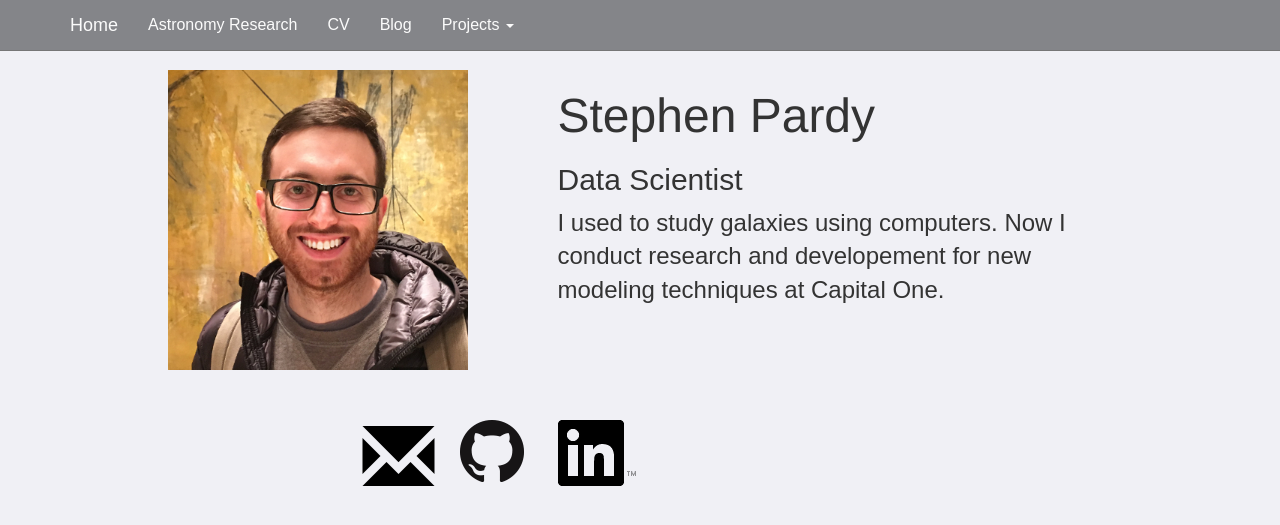
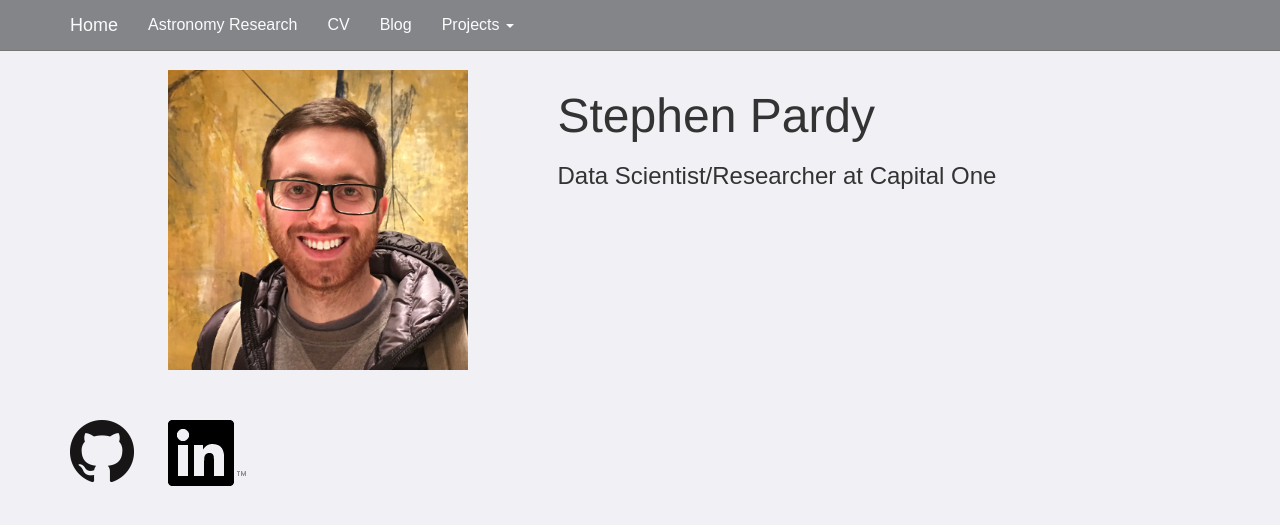
Before and after one commit to stephenpardy/stephenpardy.github.io, a Jekyll site: the page built from index.html, in a window 1280 px wide. Shown: the top 525 px of the page. Built offline with Jekyll 4.4.1, drawn with Linux system fonts in a browser that asks for light colours; nearby versions of some CDN libraries.

Commit message:
Remove some details

```diff
--- a/CV/index.html
+++ b/CV/index.html
@@ -3,9 +3,6 @@ layout: cv
 title: CV
 ---
   <link href="{{ site.baseurl }}/css/cv.css" rel="stylesheet">
-      <div class="container top-buffer">
-        <p><a href="{{ site.baseurl }}/resources/resume.pdf">PDF Version</a></p>
-      </div>
 
 <div id="wrapper">
   <div id="sidebar-wrapper">
--- a/_includes/foot.html
+++ b/_includes/foot.html
@@ -2,11 +2,6 @@
 
         <div class="container">
             <div class="row">
-                <div class="col-md-1">
-                    <a href="mailto:stephenpardy@gmail.com" class="envelope">
-                    <span class="glyphicon glyphicon-envelope" aria-hidden="true"></span>
-                    </a>
-                </div>
                 <div class="col-sm-1">
                     <p><a href="https://github.com/stephenpardy"><img src="/images/GitHub-Mark-64px.png" alt="Github"></a>
                 </div>
--- a/index.html
+++ b/index.html
@@ -12,19 +12,11 @@ title: Stephen Pardy
       </div>
       <div class='col-md-6'>
           <h1>Stephen Pardy</h1>
-          <h2>Data Scientist</h2>
-          <p>I used to study galaxies using computers. Now I conduct research and developement for new modeling techniques at Capital One.</p>
+          <h3>Data Scientist/Researcher at Capital One</h3>
         </div>
       </div>
 
       <div class="row socialmedia">
-
-
-          <div class="col-md-offset-3 col-md-1">
-              <a href="mailto:stephenpardy@gmail.com" class="envelope">
-              <span class="glyphicon glyphicon-envelope" aria-hidden="true"></span>
-              </a>
-          </div>
 
           <div class="col-sm-1">
               <p><a href="https://github.com/stephenpardy"><img src="/images/GitHub-Mark-64px.png" alt="Github"></a>
```
